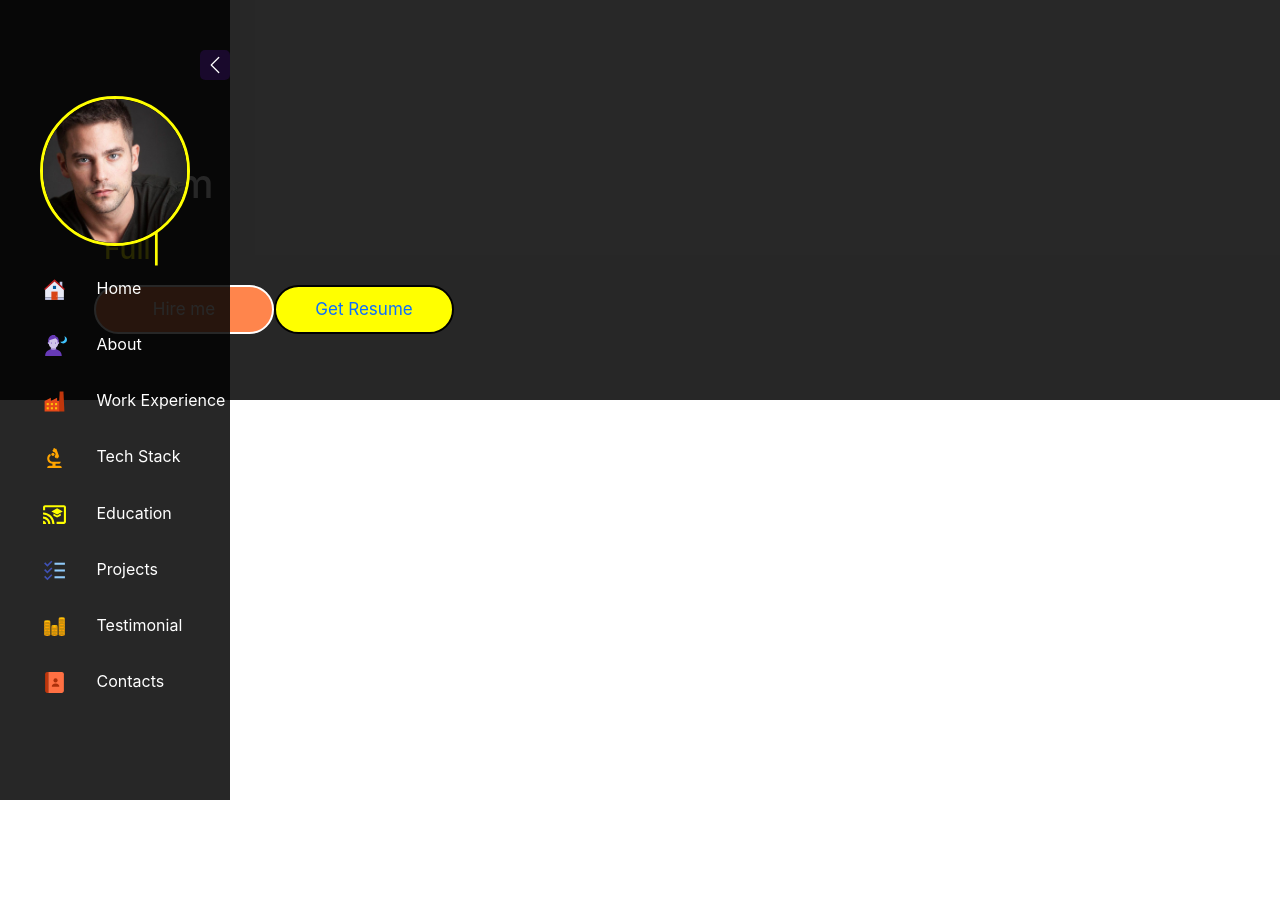
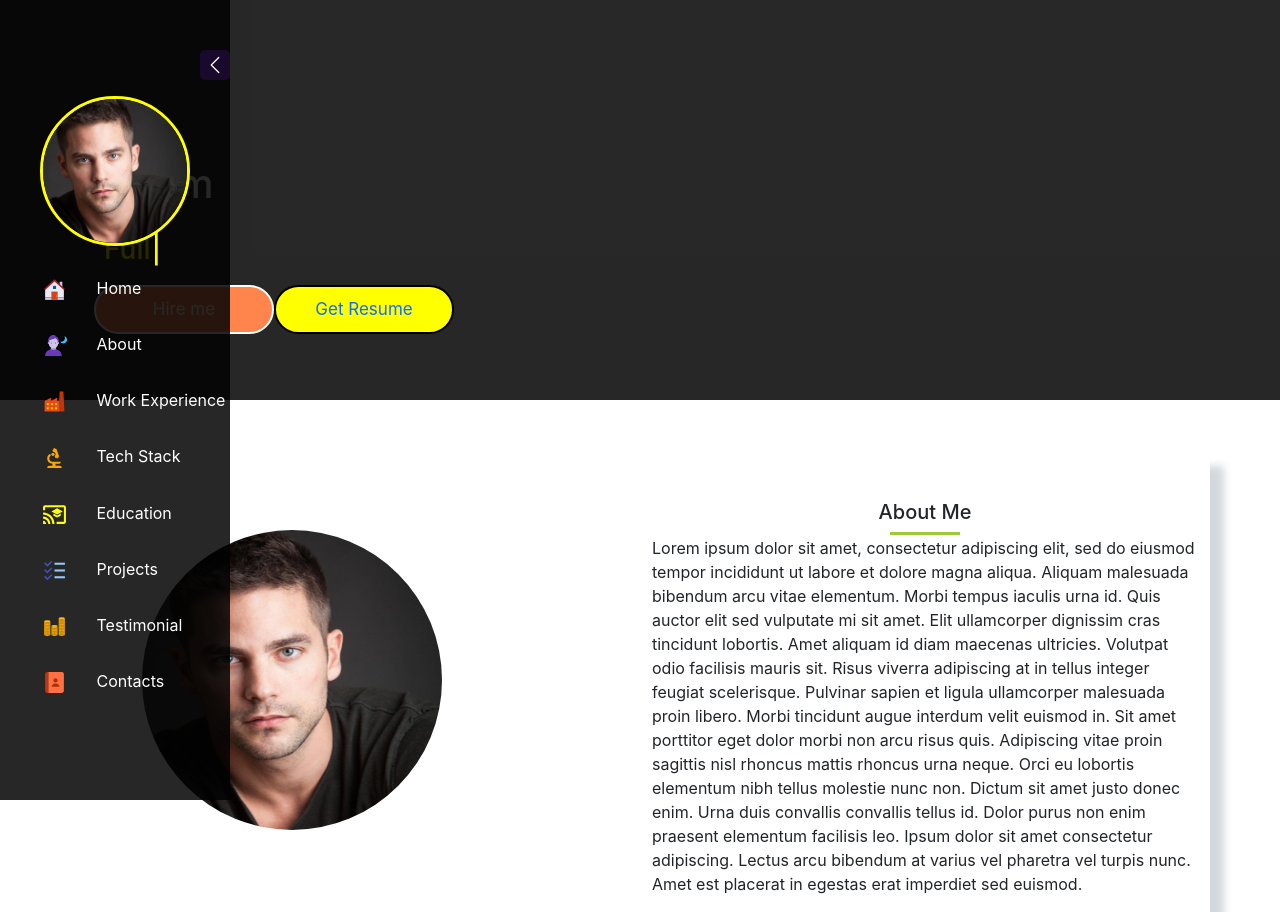
Before and after one commit to ingarbi/yt_react_web_portfolio, a React (Create React App) app: page / in a window 1280 px wide. Before the commit the page ends 800 px from the top, so only its background shows below. Built offline with nearby package versions, Linux system fonts and the light colour scheme.

Commit message:
#8 About

```diff
--- a/src/App.js
+++ b/src/App.js
@@ -1,10 +1,12 @@
 import React from 'react'
 import Sidebar from './Components/Sidebar/Sidebar'
+import About from './Components/About/About'
 
 const App = () => {
   return (
     <>
-    <Sidebar></Sidebar>
+    <Sidebar />
+    <About />
     </>
   )
 }
--- /dev/null
+++ b/src/Components/About/About.css
@@ -0,0 +1,30 @@
+.about-section {
+  -webkit-box-shadow: 14px 16px 8px 0px rgba(34, 60, 80, 0.2);
+  -moz-box-shadow: 14px 16px 8px 0px rgba(34, 60, 80, 0.2);
+  box-shadow: 14px 16px 8px 0px rgba(34, 60, 80, 0.2);
+  margin-top: 50px;
+}
+
+.about-image img {
+  height: 300px;
+  width: 300px;
+  border-radius: 50%;
+  margin: 60px;
+  margin-top: 80px;
+}
+
+.about-details {
+  margin-top: 50px;
+}
+
+.about-title h5 {
+  text-align: center;
+}
+
+.line {
+  display: block;
+  width: 70px;
+  height: 3px;
+  margin: 1px auto;
+  background-color: yellowgreen;
+}
--- /dev/null
+++ b/src/Components/About/About.js
@@ -0,0 +1,47 @@
+import React from "react";
+import "./About.css";
+import ProfilePicture from "../../Image/profile.jpg";
+
+const About = () => {
+  return (
+    <div className="container about-section">
+      <div className="row">
+        <div className="col-xl-6 col-lg-6 col-md-12 col-sm-12">
+          <div className="about-image">
+            <img src={ProfilePicture} alt="Profile thumbnail" />
+          </div>
+        </div>
+
+        <div className="col-xl-6 col-lg-6 col-md-12 col-sm-12">
+          <div className="about-details">
+            <div className="about-title">
+              <h5>About Me</h5>
+              <span className="line"></span>
+            </div>
+            <p>
+              Lorem ipsum dolor sit amet, consectetur adipiscing elit, sed do
+              eiusmod tempor incididunt ut labore et dolore magna aliqua.
+              Aliquam malesuada bibendum arcu vitae elementum. Morbi tempus
+              iaculis urna id. Quis auctor elit sed vulputate mi sit amet. Elit
+              ullamcorper dignissim cras tincidunt lobortis. Amet aliquam id
+              diam maecenas ultricies. Volutpat odio facilisis mauris sit. Risus
+              viverra adipiscing at in tellus integer feugiat scelerisque.
+              Pulvinar sapien et ligula ullamcorper malesuada proin libero.
+              Morbi tincidunt augue interdum velit euismod in. Sit amet
+              porttitor eget dolor morbi non arcu risus quis. Adipiscing vitae
+              proin sagittis nisl rhoncus mattis rhoncus urna neque. Orci eu
+              lobortis elementum nibh tellus molestie nunc non. Dictum sit amet
+              justo donec enim. Urna duis convallis convallis tellus id. Dolor
+              purus non enim praesent elementum facilisis leo. Ipsum dolor sit
+              amet consectetur adipiscing. Lectus arcu bibendum at varius vel
+              pharetra vel turpis nunc. Amet est placerat in egestas erat
+              imperdiet sed euismod.
+            </p>
+          </div>
+        </div>
+      </div>
+    </div>
+  );
+};
+
+export default About;
```
